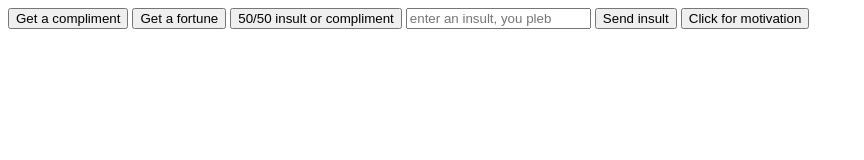
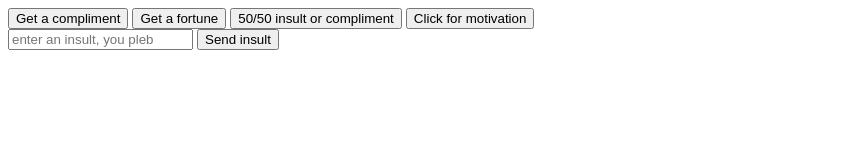
Before and after one commit to eperkins10/week-5-assessment, a website: page client/index.html in a window 1280 px wide. Shown: the whole page, without its empty margins (0-864 px from the left). Drawn offline with nearby package versions, Linux system fonts and the light colour scheme.

Commit message:
finished assigment

```diff
--- a/client/index.html
+++ b/client/index.html
@@ -11,11 +11,16 @@
 
    <button id="insultButton">50/50 insult or compliment</button>
 
-   <input type="text" id="tryMe" placeholder="enter an insult, you pleb"></input>
 
-   <button id="confirmInsult" onclick="clearTheTextField()">Send insult</button>
+
+
 
    <button id="motivationButton">Click for motivation</button>
+
+   <form>
+    <input type="text", id="tryMe", placeholder="enter an insult, you pleb"></input>
+    <button id="confirmInsult", onclick="clearTheTextField()">Send insult</button>
+  </form>
 
    <script>
      function clearTheTextField(){
```
